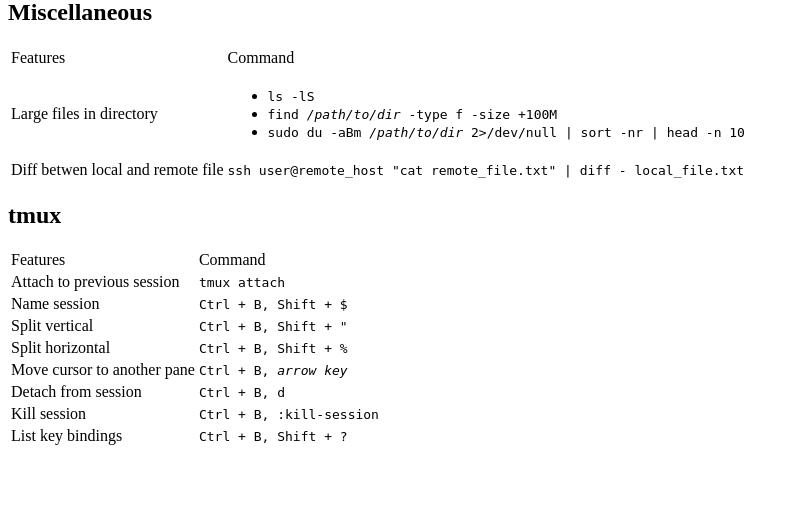
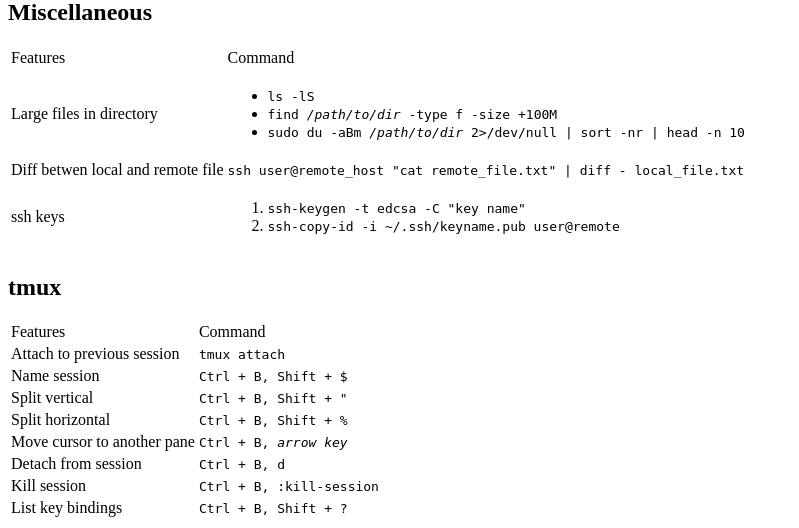
Before and after one commit to chrisharris000/helper-website, a Flask app: page /bash in a window 1280 px wide. Shown: the part 302-830 px from the top of the page, without its empty margins (0-799 px from the left). Before the commit the page ends 747 px from the top, so only its background shows below. Run offline with Flask 3, Linux system fonts and the light colour scheme.

Commit message:
added ssh keys to bash

```diff
--- a/templates/bash.html
+++ b/templates/bash.html
@@ -40,6 +40,13 @@
         <tr>
             <td>Diff betwen local and remote file</td>
             <td><code>ssh user@remote_host "cat remote_file.txt" | diff - local_file.txt</code></td>
+        </tr>
+        <tr>
+            <td>ssh keys</td>
+            <td><ol>
+                <li><code>ssh-keygen -t edcsa -C "key name"</code></li>
+                <li><code>ssh-copy-id -i ~/.ssh/keyname.pub user@remote</code></li>
+            </ol></td>
         </tr>
     </table>
 
```
